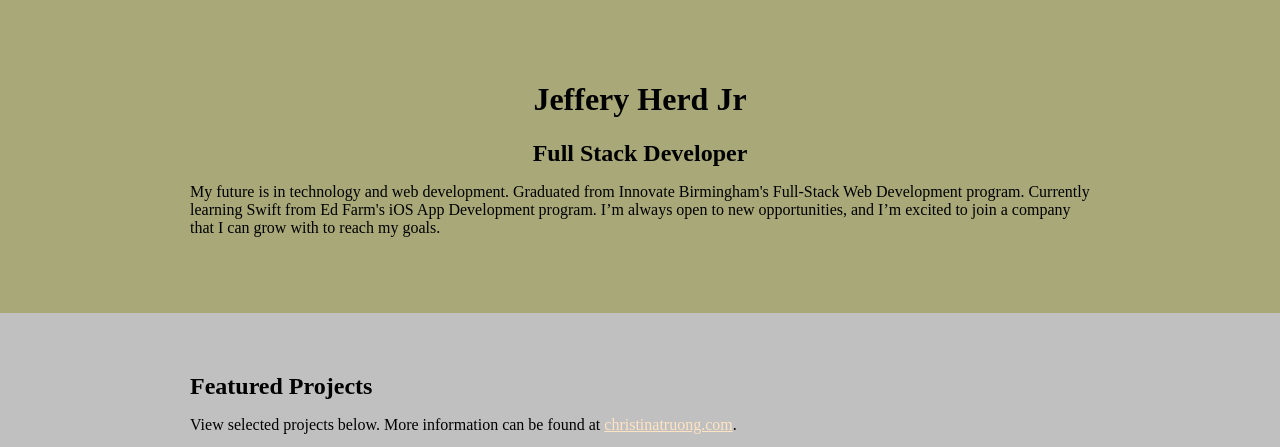
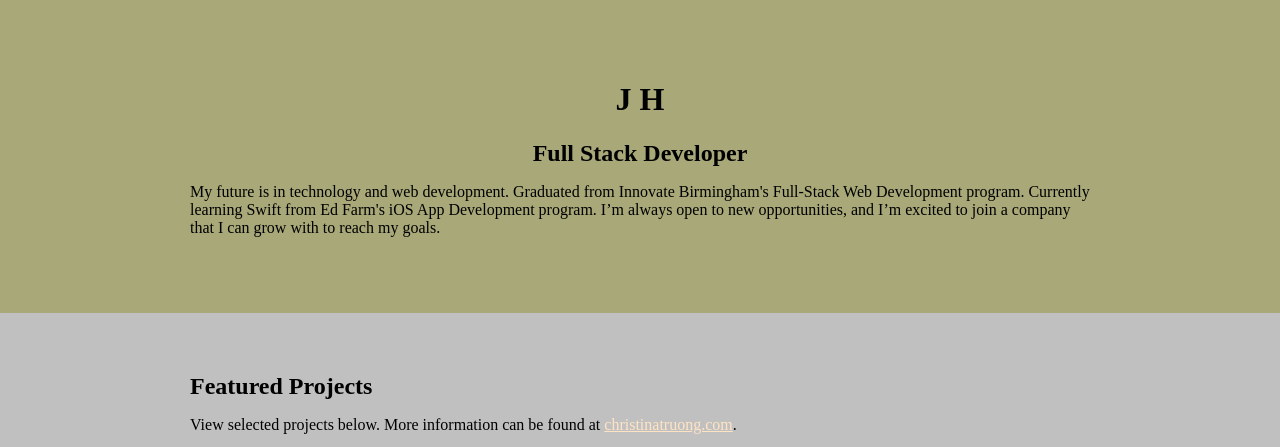
Before and after one commit to Jeffh25/css-portfolio-resume, a plain HTML site: page index.html in a window 1280 px wide. Shown: the top 447 px of the page. Drawn offline with Linux system fonts and the light colour scheme; files that its build step writes are made by us from their sources.

Commit message:
Update index.html

```diff
--- a/index.html
+++ b/index.html
@@ -13,7 +13,7 @@
     <!-- ***********************  ABOUT / PROFILE  *********************** -->
     <header class='aboutMe'>
       <div class="contentBox header">
-        <h1>Jeffery Herd Jr</h1>
+        <h1>J H</h1>
         <h2>Full Stack Developer</h2>
         <!-- Paragraph below still needs some work -->
         <p>My future is in technology and web development. Graduated from Innovate Birmingham's Full-Stack Web
```
